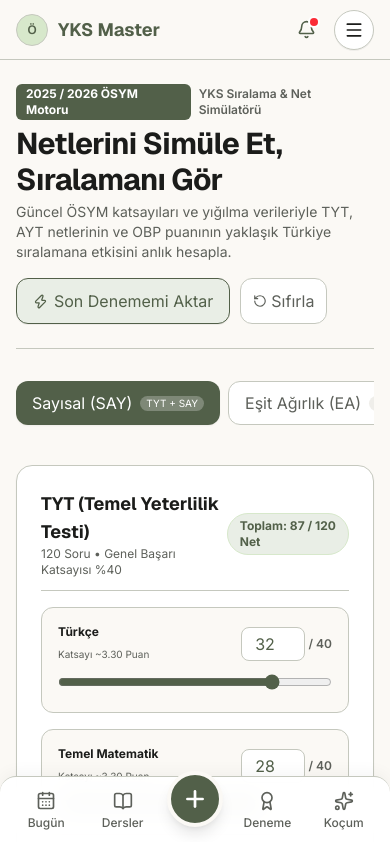
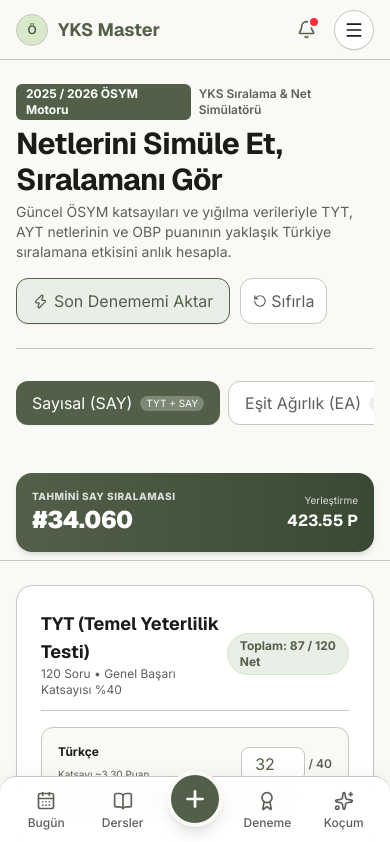
Before and after one commit to Ardaozhan/yks-batuhan, a Next.js app: page /simulator in a window 390 px wide. Shown: the top 842 px of the page. Built offline with nearby package versions, Linux system fonts and the light colour scheme.

Commit message:
feat(mobile): add sticky live rank summary banner on simulator page

```diff
--- a/components/simulator/simulator-page.tsx
+++ b/components/simulator/simulator-page.tsx
@@ -250,6 +250,26 @@ export function SimulatorPage() {
             </button>
           );
         })}
+      </div>
+
+      {/* Mobile Live Quick Rank Banner (Sticky on small screens) */}
+      <div className="lg:hidden sticky top-[60px] z-10 -mx-4 px-4 py-2 bg-[var(--background)]/90 backdrop-blur-md border-b border-[var(--outline)] mb-6">
+        <div className="rounded-2xl bg-gradient-to-r from-[var(--primary)] to-[#3a4933] p-4 text-white shadow-md flex items-center justify-between">
+          <div>
+            <span className="text-[10px] uppercase font-extrabold tracking-wider text-white/80 block">
+              Tahmini {field} Sıralaması
+            </span>
+            <span className="font-display text-2xl font-black tracking-tight">
+              #{currentRank.toLocaleString("tr-TR")}
+            </span>
+          </div>
+          <div className="text-right">
+            <span className="text-[10px] text-white/80 block">Yerleştirme</span>
+            <span className="font-display text-base font-bold">
+              {currentPlacementScore} P
+            </span>
+          </div>
+        </div>
       </div>
 
       {/* Main Grid: Left Inputs, Right Simulation Display */}
```
